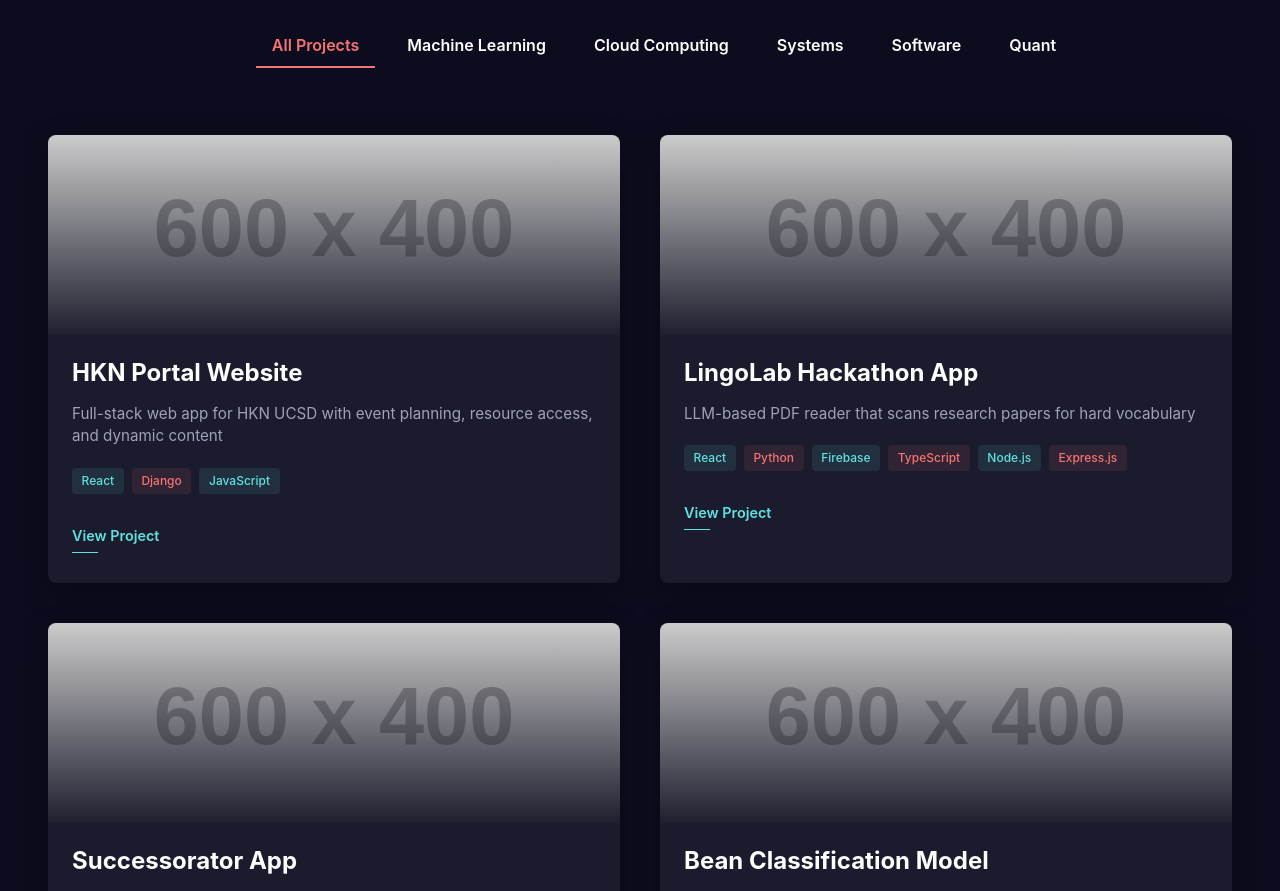
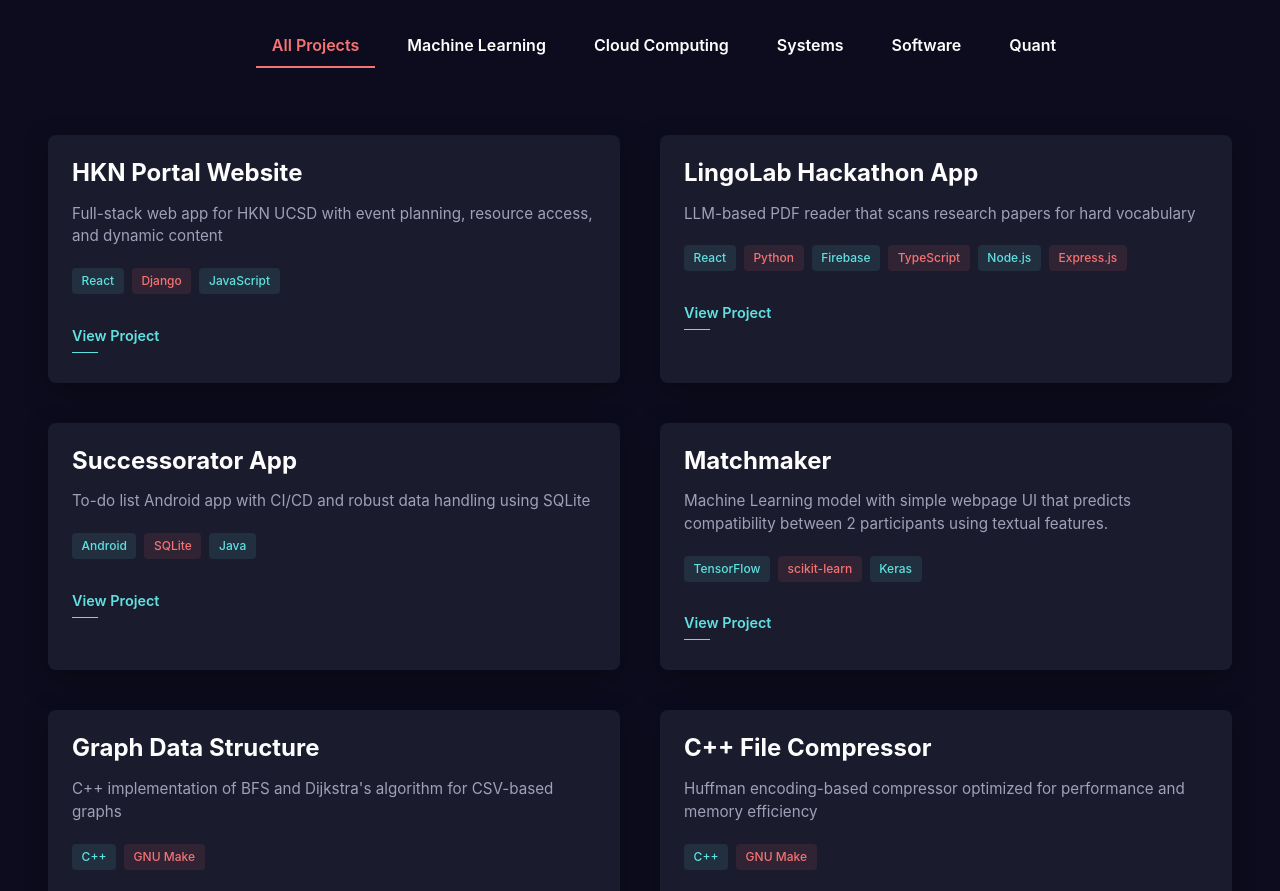
Before and after one commit to OscarKhaing/oscarkhaing.github.io, a React (Vite) app: page / in a window 1280 px wide. Shown: the part 4420-5311 px from the top of the page. Built offline with nearby package versions, Linux system fonts and the light colour scheme.

Commit message:
added toggle for projectcard image

```diff
--- a/src/pages/HomePage.tsx
+++ b/src/pages/HomePage.tsx
@@ -2,9 +2,8 @@
 import Navbar from '../components/Navbar'
 import Hero from '../components/Hero'
 import About from '../components/About'
-// import Portfolio from '../components/Portfolio'
 import Portfolio from './PortfolioPage'
-import Footer from '../components/Footer'
+import Footer from '../components/Footer';
 import { Helmet } from 'react-helmet-async'
 import '../styles/Pages.css'
 
--- a/src/pages/PortfolioPage.css
+++ b/src/pages/PortfolioPage.css
@@ -177,3 +177,13 @@
     font-size: 2rem;
   }
 }
+
+/* In FeaturedProject.css */
+.cp-featured-content-full {
+  width: 100%;
+}
+
+/* In ProjectGrid.css */
+.cp-card-content-full {
+  height: 100%;
+}
--- a/src/pages/PortfolioPage.tsx
+++ b/src/pages/PortfolioPage.tsx
@@ -4,9 +4,8 @@
 import FeaturedProject from './PortfolioPage/components/FeaturedProject';
 import ProjectTabs from './PortfolioPage/components/ProjectTabs';
 import ProjectGrid from './PortfolioPage/components/ProjectGrid';
-import Timeline from './PortfolioPage/Timeline';
+// import Timeline from './PortfolioPage/Timeline';
 import FuturePlans from './PortfolioPage/FuturePlans';
-import Footer from './PortfolioPage/Footer';
 import { CategoryId, Category, Technology, Project } from './PortfolioPage/types';
 import './PortfolioPage.css';
 import { motion } from 'framer-motion';
@@ -16,6 +15,8 @@
   const [activeCategory, setActiveCategory] = useState<CategoryId>('all');
   const navRef = useRef<HTMLDivElement>(null);
   const [isSticky, setIsSticky] = useState(false);
+  // const [showImages, setShowImages] = useState<boolean>(false);
+  const [showImages] = useState<boolean>(false);
 
   // Handle sticky navigation
   useEffect(() => {
@@ -80,51 +81,56 @@
       id: 1,
       title: 'Text-to-SQL Generator',
       description: 'LLM-powered system that converts natural language to SQL queries for financial databases',
-      imageUrl: 'https://placehold.co/600x400/202060/60FFFF',
+      imageUrl: '',
       category: 'machine-learning',
       featured: true,
       technologies: [techList.python, techList.llm, techList.sql, techList.fastapi],
-      projectUrl: '/projects/text-to-sql',
+      // projectUrl: '/projects/text-to-sql',
+      projectUrl: 'https://github.com/PIMCO1B-BTTAI/PIMCO-Text2SQL',
     },
     {
       id: 2,
       title: 'HKN Portal Website',
       description: 'Full-stack web app for HKN UCSD with event planning, resource access, and dynamic content',
-      imageUrl: 'https://placehold.co/600x400/204080/FFCC00',
+      imageUrl: '',
       category: 'software',
       featured: false,
       technologies: [techList.react, techList.django, techList.javascript],
-      projectUrl: '/projects/hkn-portal',
+      // projectUrl: '/projects/hkn-portal',
+      projectUrl: 'https://portal.hknucsd.com/',
     },
     {
       id: 3,
       title: 'LingoLab Hackathon App',
       description: 'LLM-based PDF reader that scans research papers for hard vocabulary',
-      imageUrl: 'https://placehold.co/600x400/406060/FFD700',
+      imageUrl: '',
       category: 'machine-learning',
       featured: false,
       technologies: [techList.react, techList.python, techList.firebase, techList.typescript, techList.nodejs, techList.express],
-      projectUrl: '/projects/lingolab',
+      // projectUrl: '/projects/lingolab',
+      projectUrl: 'https://github.com/SithuSoe04/lingolab/',
     },
     {
       id: 4,
       title: 'Successorator App',
       description: 'To-do list Android app with CI/CD and robust data handling using SQLite',
-      imageUrl: 'https://placehold.co/600x400/304050/00FF00',
+      imageUrl: '',
       category: 'software',
       featured: false,
       technologies: [techList.android, techList.sqlite, techList.java],
-      projectUrl: '/projects/successorator',
+      // projectUrl: '/projects/successorator',
+      projectUrl: 'https://github.com/CSE-110-Winter-2024/project-team-12',
     },
     {
       id: 5,
-      title: 'Bean Classification Model',
-      description: 'Neural network for classifying beans with preprocessing, evaluation, and hyperparameter tuning',
-      imageUrl: 'https://placehold.co/600x400/703070/FF00FF',
+      title: 'Matchmaker',
+      description: 'Machine Learning model with simple webpage UI that predicts compatibility between 2 participants using textual features.',
+      imageUrl: '',
       category: 'machine-learning',
       featured: false,
       technologies: [techList.tensorflow, techList['scikit-learn'], techList.keras],
-      projectUrl: '/projects/bean-classification',
+      // projectUrl: '/projects/matchmaker',
+      projectUrl: 'https://github.com/s-fereidooni/CSE151A_matchmaker',
     },
     {
       id: 6,
@@ -154,7 +160,7 @@
       category: 'machine-learning',
       featured: false,
       technologies: [techList.python, techList.nodejs, techList.express, techList.angular, techList.typescript],
-      projectUrl: '/projects/web-qa-chat',
+      projectUrl: '',
     },
     {
       id: 9,
@@ -164,7 +170,7 @@
       category: 'software',
       featured: false,
       technologies: [techList.mysql, techList.nodejs, techList.express, techList.react],
-      projectUrl: '/projects/sdhacks-site',
+      projectUrl: '',
     },
 
 
@@ -269,7 +275,17 @@
 
       <FocusPills />
 
-      {featuredProject && <FeaturedProject project={featuredProject} />}
+      <div className="image-toggle-container">
+        {/* Toggle Button for Preview Images */}
+        {/* <button
+          className="image-toggle-button"
+          onClick={() => setShowImages(!showImages)}
+        >
+          {showImages ? 'Hide Images' : 'Show Images'}
+        </button> */}
+      </div>
+
+      {featuredProject && <FeaturedProject project={featuredProject} showImages={showImages} />}
 
       <div className="cp-tabs-container" ref={navRef}>
         <ProjectTabs
@@ -280,11 +296,10 @@
         />
       </div>
 
-      <ProjectGrid projects={filteredProjects} />
+      <ProjectGrid projects={filteredProjects} showImages={showImages} />
 
-      <Timeline />
+      {/* <Timeline /> */}
       <FuturePlans />
-      <Footer />
     </div>
     </section>
   );
--- a/src/pages/PortfolioPage/Footer.tsx
+++ /dev/null
@@ -1,76 +0,0 @@
-import { useState } from 'react';
-import '../PortfolioPage.css';
-import './Footer.css';
-
-
-// {/* Footer */}
-
-const Footer = () => {
-
-  const [clickedLink, setClickedLink] = useState<string | null>(null);
-
-
-  // Handle footer link click with red flash effect
-  const handleLinkClick = (linkId: string, href: string) => {
-    setClickedLink(linkId);
-    setTimeout(() => setClickedLink(null), 300);
-
-    // If it's not an anchor link, let the default behavior happen
-    if (!href.startsWith('#')) return;
-
-    // Otherwise handle anchor links manually
-    const element = document.getElementById(href.substring(1));
-    if (element) {
-    element.scrollIntoView({ behavior: 'smooth' });
-    }
-  };
-
-
-
-
-  return (
-    <footer className="cp-footer">
-      <div className="cp-footer-content">
-        <div className="cp-footer-links">
-          <a
-          href="https://github.com"
-          className={`cp-footer-link ${clickedLink === 'github' ? 'clicked' : ''}`}
-          onClick={() => handleLinkClick('github', 'https://github.com')}
-          >
-          Github
-          </a>
-          <a
-          href="#"
-          className={`cp-footer-link ${clickedLink === 'resume' ? 'clicked' : ''}`}
-          onClick={() => handleLinkClick('resume', '#')}
-          >
-          Resume
-          </a>
-          <a
-          href="mailto:example@email.com"
-          className={`cp-footer-link ${clickedLink === 'email' ? 'clicked' : ''}`}
-          onClick={() => handleLinkClick('email', 'mailto:example@email.com')}
-          >
-          Email
-          </a>
-          <a
-          href="/"
-          className={`cp-footer-link ${clickedLink === 'home' ? 'clicked' : ''}`}
-          onClick={() => handleLinkClick('home', '/')}
-          >
-          Back to Home
-          </a>
-        </div>
-
-        <div className="cp-footer-glyphs">
-            <div className="cp-glyph"></div>
-            <div className="cp-glyph"></div>
-            <div className="cp-glyph"></div>
-        </div>
-      </div>
-    </footer>
-
-  )
-};
-
-export default Footer;
--- a/src/pages/PortfolioPage/components/FeaturedProject.tsx
+++ b/src/pages/PortfolioPage/components/FeaturedProject.tsx
@@ -6,14 +6,16 @@
 
 interface FeaturedProjectProps {
   project: Project;
+  showImages: boolean;
 }
 
-const FeaturedProject: React.FC<FeaturedProjectProps> = ({ project }) => {
+const FeaturedProject: React.FC<FeaturedProjectProps> = ({ project, showImages }) => {
   if (!project) return null;
 
   return (
     <section className="cp-featured-project">
       <div className="cp-featured-project-container">
+        {showImages && (
           <div className="cp-featured-image-container">
             <img
               src={project.imageUrl}
@@ -22,8 +24,9 @@
             />
             <div className="cp-image-glitch-overlay"></div>
           </div>
+        )}
 
-        <div className="cp-featured-content">
+        <div className={`cp-featured-content ${!showImages ? 'cp-featured-content-full' : ''}`}>
           <h2 className="cp-featured-title">
             🚀 Signature Project: {project.title}
           </h2>
--- a/src/pages/PortfolioPage/components/ProjectGrid.tsx
+++ b/src/pages/PortfolioPage/components/ProjectGrid.tsx
@@ -6,9 +6,10 @@
 
 interface ProjectGridProps {
   projects: Project[];
+  showImages: boolean;
 }
 
-const ProjectGrid: React.FC<ProjectGridProps> = ({ projects }) => {
+const ProjectGrid: React.FC<ProjectGridProps> = ({ projects, showImages }) => {
   return (
     <section className="cp-project-grid">
       <div className="cp-grid-container">
@@ -21,6 +22,7 @@
             transition={{ duration: 0.4 }}
             whileHover={{ y: -10 }}
           >
+            {showImages && (
               <div className="cp-card-image-container">
                 <img
                   src={project.imageUrl}
@@ -29,8 +31,9 @@
                 />
                 <div className="cp-card-overlay"></div>
               </div>
+            )}
 
-            <div className="cp-card-content">
+            <div className={`cp-card-content ${!showImages ? 'cp-card-content-full' : ''}`}>
               <h3 className="cp-card-title">{project.title}</h3>
               <p className="cp-card-description">{project.description}</p>
 
```
Also changed, not shown: src/components/Footer.tsx (+76 -2 lines), src/components/Footer.css (renamed from src/pages/PortfolioPage/Footer.css). Lines whose indentation alone changed are shown as unchanged.
